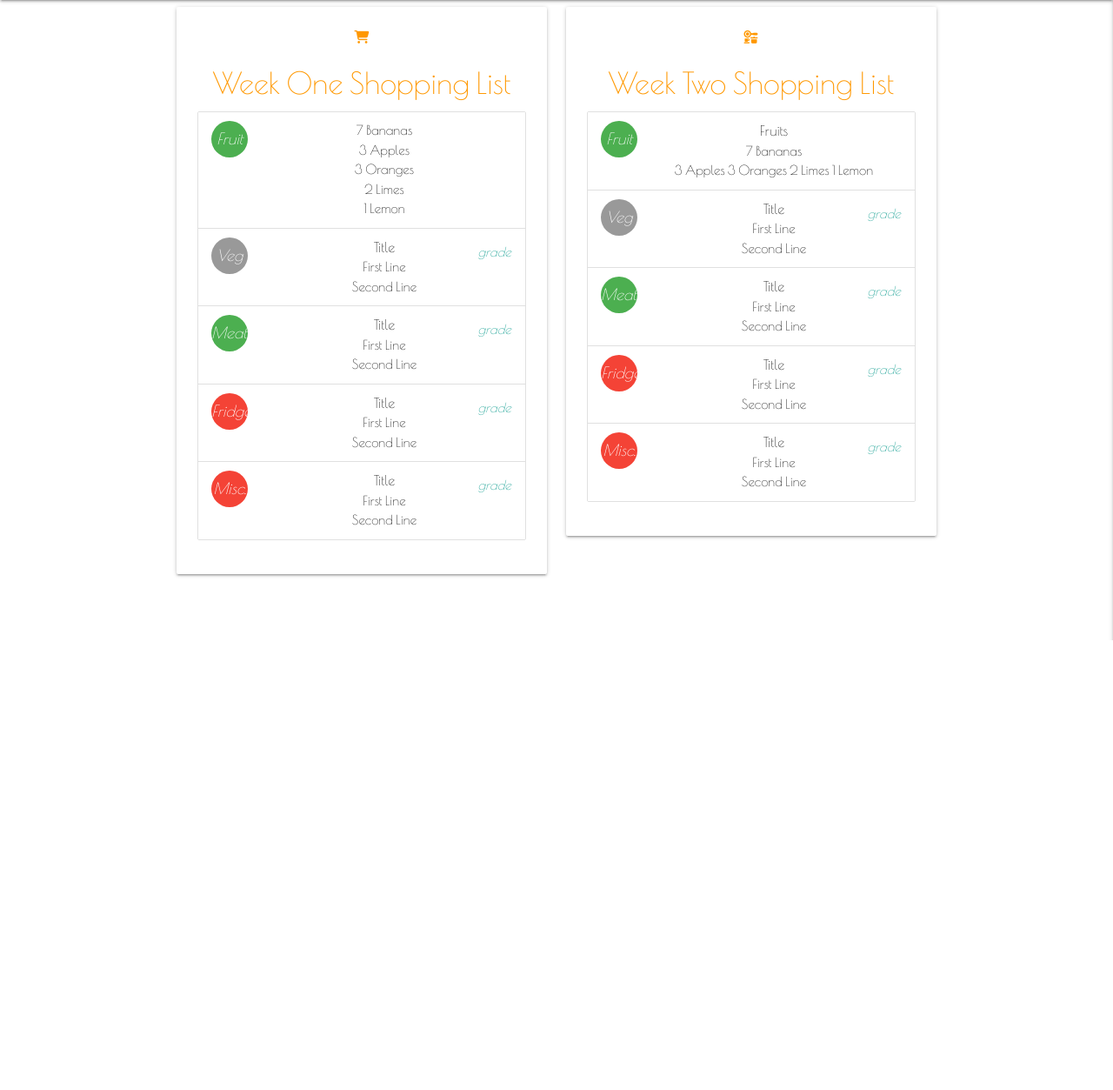
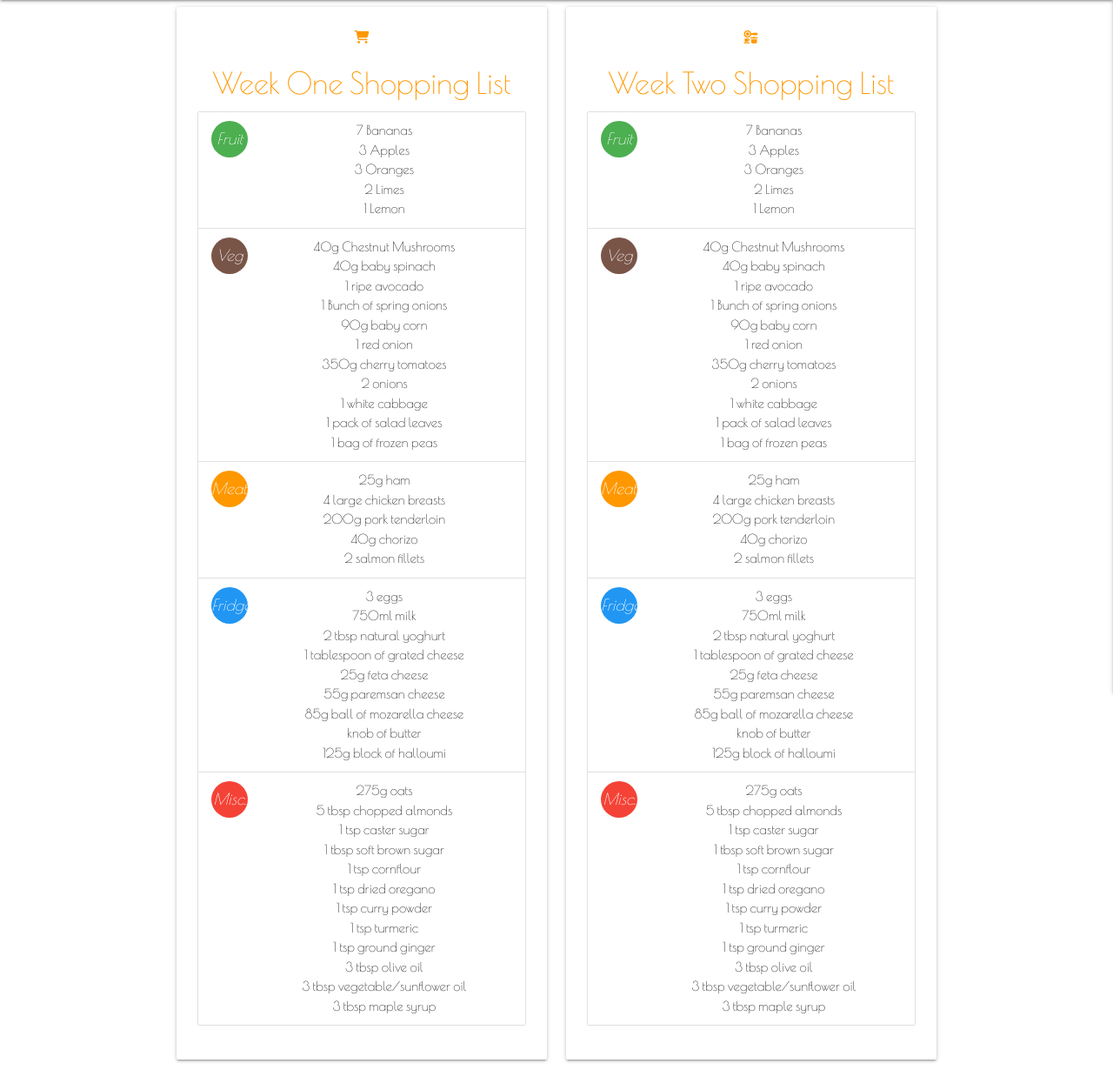
Before and after one commit to GraeA85/Recipe-ository, a Flask app: page /shopping_lists in a window 1280 px wide. Shown: the part 64-1317 px from the top of the page at 87% size. Before the commit the page ends 800 px from the top, so only its background shows below. Run offline with Flask 2, Linux system fonts and the light colour scheme; some libraries are stand-ins or nearby versions.

Commit message:
update shopping lists

```diff
--- a/templates/shopping_lists.html
+++ b/templates/shopping_lists.html
@@ -19,36 +19,61 @@
                   </p>
                  </li>
                 <li class="collection-item avatar">
-                  <i class="material-icons circle">Veg</i>
-                  <span class="title">Title</span>
-                  <p>First Line <br>
-                     Second Line
+                  <i class="material-icons circle brown">Veg</i>
+                  <p>40g Chestnut Mushrooms <br>
+                     40g baby spinach <br>
+                     1 ripe avocado <br>
+                     1 Bunch of spring onions <br>
+                     90g baby corn <br>
+                     1 red onion <br>
+                     350g cherry tomatoes <br>
+                     2 onions <br>
+                     1 white cabbage <br>
+                     1 pack of salad leaves <br>
+                     1 bag of frozen peas <br>
                   </p>
-                  <a href="#!" class="secondary-content"><i class="material-icons">grade</i></a>
                   </li>
                 <li class="collection-item avatar">
-                  <i class="material-icons circle green">Meats</i>
-                  <span class="title">Title</span>
-                  <p>First Line <br>
-                     Second Line
+                  <i class="material-icons circle orange">Meats</i>
+                  <p>25g ham <br>
+                     4 large chicken breasts <br>
+                     200g pork tenderloin <br>
+                     40g chorizo <br>
+                     2 salmon fillets <br>
                   </p>
-                  <a href="#!" class="secondary-content"><i class="material-icons">grade</i></a>
                 </li>
                 <li class="collection-item avatar">
-                  <i class="material-icons circle red">Fridge</i>
-                  <span class="title">Title</span>
-                  <p>First Line <br>
-                     Second Line
+                  <i class="material-icons circle blue">Fridge</i>
+                  <p>3 eggs <br>
+                     750ml milk <br>
+                     2 tbsp natural yoghurt <br>
+                     1 tablespoon of grated cheese <br>
+                     25g feta cheese <br>
+                     55g paremsan cheese <br>
+                     85g ball of mozarella cheese <br>
+                     knob of butter <br>
+                     125g block of halloumi <br>
+
                   </p>
-                  <a href="#!" class="secondary-content"><i class="material-icons">grade</i></a>
+
                 </li>
                 <li class="collection-item avatar">
                     <i class="material-icons circle red">Misc.</i>
-                    <span class="title">Title</span>
-                    <p>First Line <br>
-                       Second Line
+                    <p>275g oats <br>
+                       5 tbsp chopped almonds <br>
+                       1 tsp caster sugar <br>
+                       1 tbsp soft brown sugar <br>
+                       1 tsp cornflour <br>
+                       1 tsp dried oregano <br>
+                       1 tsp curry powder <br>
+                       1 tsp turmeric <br>
+                       1 tsp ground ginger <br>
+                       3 tbsp olive oil <br>
+                       3 tbsp vegetable/sunflower oil  <br>
+                       3 tbsp maple syrup <br>
+
                     </p>
-                    <a href="#!" class="secondary-content"><i class="material-icons">grade</i></a>
+
                   </li>
               </ul>
             </div>
@@ -60,45 +85,69 @@
             <ul class="collection">
                  <li class="collection-item avatar">
                     <i class="material-icons circle green">Fruit</i>
-                  <span class="title">Fruits</span>
                   <p>7 Bananas <br>
-                     3 Apples
-                     3 Oranges
-                     2 Limes
-                     1 Lemon
+                     3 Apples <br>
+                     3 Oranges <br>
+                     2 Limes <br>
+                     1 Lemon <br>
                   </p>
                  </li>
                 <li class="collection-item avatar">
-                  <i class="material-icons circle">Veg</i>
-                  <span class="title">Title</span>
-                  <p>First Line <br>
-                     Second Line
+                  <i class="material-icons circle brown">Veg</i>
+                  <p>40g Chestnut Mushrooms <br>
+                     40g baby spinach <br>
+                     1 ripe avocado <br>
+                     1 Bunch of spring onions <br>
+                     90g baby corn <br>
+                     1 red onion <br>
+                     350g cherry tomatoes <br>
+                     2 onions <br>
+                     1 white cabbage <br>
+                     1 pack of salad leaves <br>
+                     1 bag of frozen peas <br>
                   </p>
-                  <a href="#!" class="secondary-content"><i class="material-icons">grade</i></a>
                   </li>
                 <li class="collection-item avatar">
-                  <i class="material-icons circle green">Meats</i>
-                  <span class="title">Title</span>
-                  <p>First Line <br>
-                     Second Line
+                  <i class="material-icons circle orange">Meats</i>
+                  <p>25g ham <br>
+                     4 large chicken breasts <br>
+                     200g pork tenderloin <br>
+                     40g chorizo <br>
+                     2 salmon fillets <br>
                   </p>
-                  <a href="#!" class="secondary-content"><i class="material-icons">grade</i></a>
                 </li>
                 <li class="collection-item avatar">
-                  <i class="material-icons circle red">Fridge</i>
-                  <span class="title">Title</span>
-                  <p>First Line <br>
-                     Second Line
+                  <i class="material-icons circle blue">Fridge</i>
+                  <p>3 eggs <br>
+                     750ml milk <br>
+                     2 tbsp natural yoghurt <br>
+                     1 tablespoon of grated cheese <br>
+                     25g feta cheese <br>
+                     55g paremsan cheese <br>
+                     85g ball of mozarella cheese <br>
+                     knob of butter <br>
+                     125g block of halloumi <br>
+
                   </p>
-                  <a href="#!" class="secondary-content"><i class="material-icons">grade</i></a>
+
                 </li>
                 <li class="collection-item avatar">
                     <i class="material-icons circle red">Misc.</i>
-                    <span class="title">Title</span>
-                    <p>First Line <br>
-                       Second Line
+                    <p>275g oats <br>
+                       5 tbsp chopped almonds <br>
+                       1 tsp caster sugar <br>
+                       1 tbsp soft brown sugar <br>
+                       1 tsp cornflour <br>
+                       1 tsp dried oregano <br>
+                       1 tsp curry powder <br>
+                       1 tsp turmeric <br>
+                       1 tsp ground ginger <br>
+                       3 tbsp olive oil <br>
+                       3 tbsp vegetable/sunflower oil  <br>
+                       3 tbsp maple syrup <br>
+
                     </p>
-                    <a href="#!" class="secondary-content"><i class="material-icons">grade</i></a>
+
                   </li>
               </ul>
 
```
Lines whose indentation alone changed are shown as unchanged.
